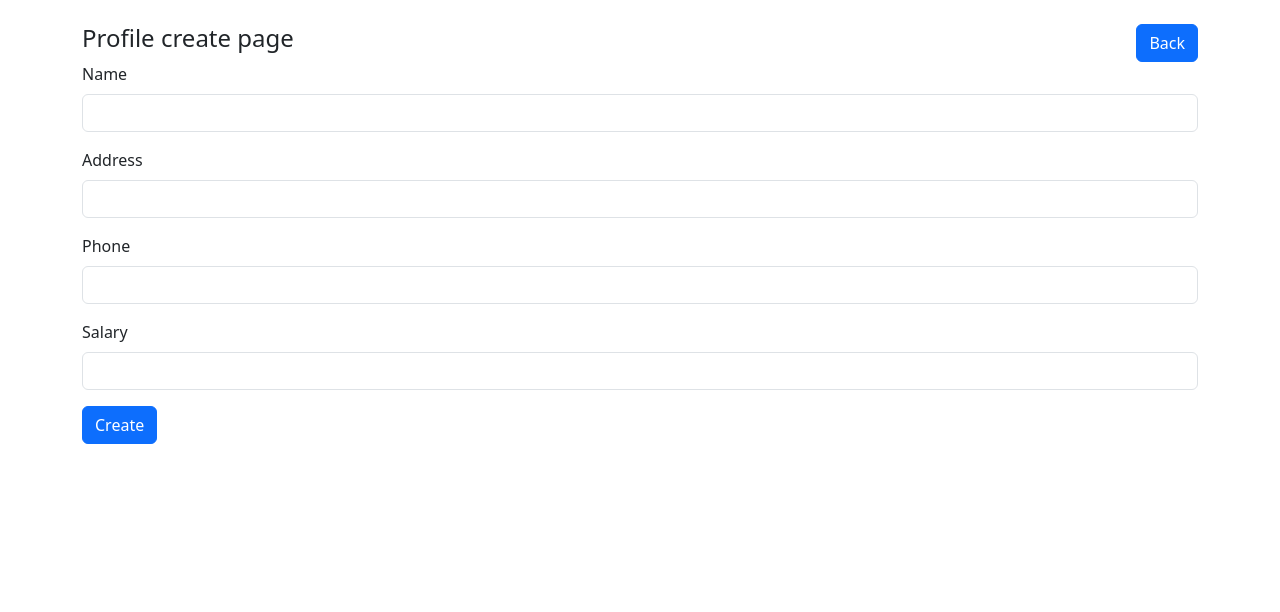
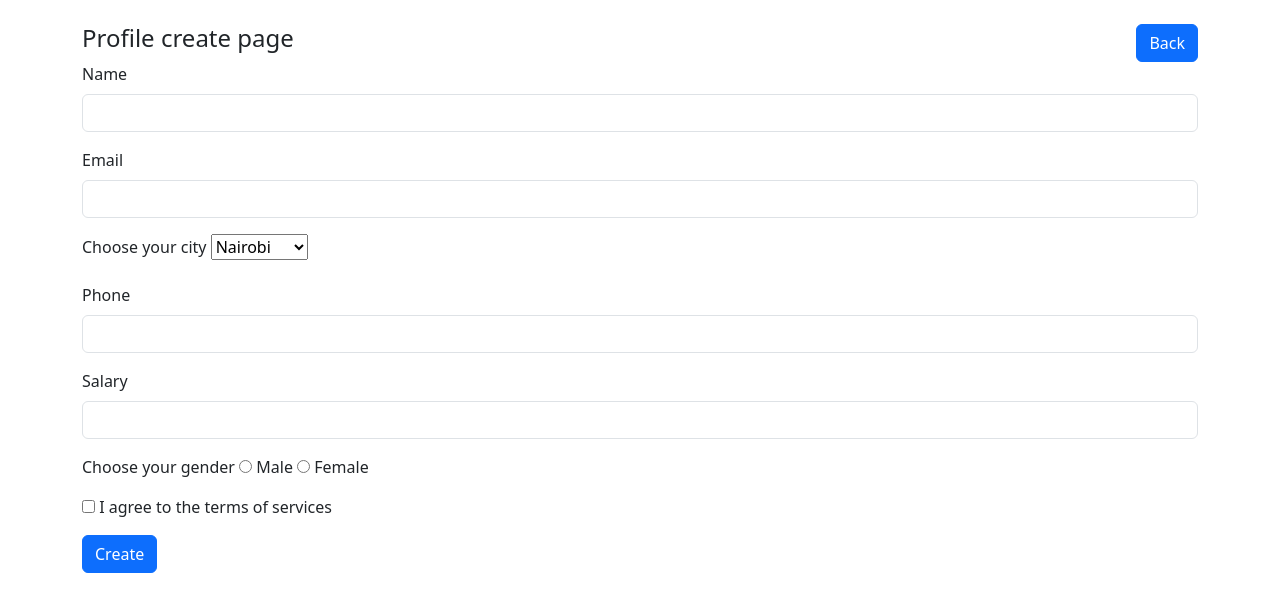
Before and after one commit to Fathyy/crud-operations, a PHP site: page /create.php in a window 1280 px wide. Shown: the top 612 px of the page. Run offline with PHP 8.4, Linux system fonts and the light colour scheme; some libraries are stand-ins or nearby versions.

Commit message:
Added a checkbox, radio buttons and a dropdown menu.

```diff
--- a/create.php
+++ b/create.php
@@ -2,13 +2,36 @@
 session_start();
 if ($_SERVER['REQUEST_METHOD'] === 'POST') {
 
-    $name = $_POST['name'];
-    $address = $_POST['address'];
-    $phone = $_POST['phone'];
-    $salary = $_POST['salary'];
+    $name = trim($_POST['name']); //trim them
+    $email = trim($_POST['email']);
+    $city = $_POST['city'];
+    $phone = trim($_POST['phone']);
+    $salary = trim($_POST['salary']);
+
+    // sanitize and validate the email
+    $sanitizeEmail = filter_var($email, FILTER_SANITIZE_EMAIL);
+    if (filter_var($sanitizeEmail, FILTER_VALIDATE_EMAIL) !== true) {
+        $_SESSION['message'] = "Invalid email format";
+    }
+
+    // the city field is not empty
+    if (filter_has_var(INPUT_POST, 'city') === false) {
+        $_SESSION['message'] = "Please select a city";
+    }
+
+    // check if gender radio button is checked
+    if (filter_has_var(INPUT_POST, 'gender') === false) {
+        $_SESSION['message'] = "Please select a gender";
+    }
+
+    // terms of service
+    if (filter_has_var(INPUT_POST, 'agree') === false) {
+        $_SESSION['message'] = "You must agree to the terms of service";
+    }
 
     require_once __DIR__ . '/config/database.php';
 
+    if (empty($_SESSION['message'])) {
         // insering new user to DB query
         $stmt = $dbh->prepare("INSERT INTO users(Name, Address, Phone, Salary)
         VALUES(?, ?, ?, ?)");
@@ -27,6 +50,7 @@ if ($_SERVER['REQUEST_METHOD'] === 'POST') {
                 $_SESSION['message'] = "Profile not successfully created";
                 header('Location: create.php');
                 exit;
+        }
     }
 
    }
@@ -62,8 +86,17 @@ if ($_SERVER['REQUEST_METHOD'] === 'POST') {
             </div>
 
             <div class="mb-3">
-                <label for="address" class="form-label">Address</label>
-                <input type="text" class="form-control" name="address" id="address">
+                <label for="email" class="form-label">Email</label>
+                <input type="text" class="form-control" name="email" id="email">
+            </div>
+
+            <div class="mb-3">
+                <label for="city" class="form-label">Choose your city</label>
+                <select name="city" id="city">
+                    <option value="Nairobi">Nairobi</option>
+                    <option value="Kisumu">Kisumu</option>
+                    <option value="Kisumu">Mombasa</option>
+                </select>
             </div>
 
             <div class="mb-3">
@@ -76,6 +109,20 @@ if ($_SERVER['REQUEST_METHOD'] === 'POST') {
                 <input type="text" class="form-control" name="salary" id="salary">
             </div>
 
+            <div class="mb-3">Choose your gender
+                <input type="radio" name="gender" id="male" value="email"/>
+                <label for="male">Male</label>
+                <input type="radio" name="gender" id="female" value="email" />
+                <label for="female">Female</label>
+            </div>
+
+            <div class="mb-3">
+                <label for="agree">
+                    <input type="checkbox" name="agree" id="agree">
+                    I agree to the terms of services
+                </label>
+            </div>
+
             <button type="submit" class="btn btn-primary">Create</button>
         </form>
 </div>
```
Lines whose indentation alone changed are shown as unchanged.
